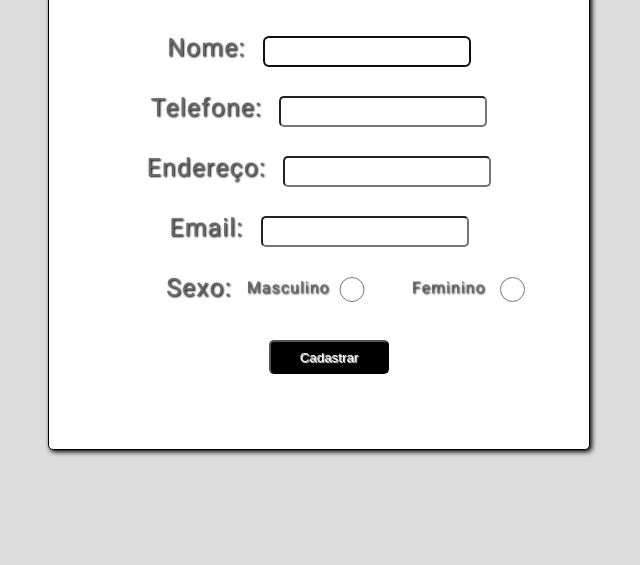
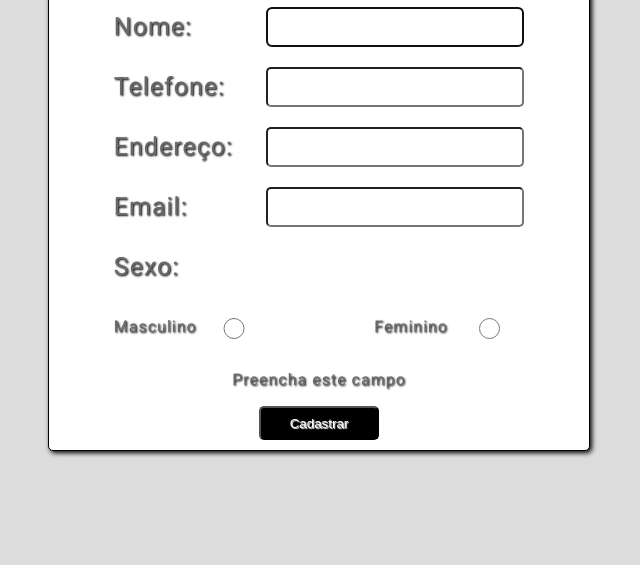
Before and after one commit to Marco-oli/Cadastro, a plain HTML site: page index.html in a window 1280 px wide. Shown: the part 235-800 px from the top of the page, without its empty margins (321-961 px from the left). Drawn offline with Linux system fonts and the light colour scheme.

Commit message:
Alteraçoes no layout

```diff
--- a/css/main.css
+++ b/css/main.css
@@ -18,12 +18,12 @@ body {
     border: 1px black solid;
     border-radius: 5px;
     padding: 10px;
-    height: 570px;
+    min-height: 67vh;
     box-sizing: border-box;
     text-align: center;
     font-size: 25px;
     letter-spacing: 1px;
-    line-height: 60px;
+    line-height: 40px;
     box-shadow: 2px 2px 5px  black;
     text-shadow: 1px 1px 2px black;
 }
@@ -35,15 +35,6 @@ body {
     color: black;
 }
 
-#corpo input {
-    width: 200px;
-    height: 25px;
-    border-radius: 5px;
-    font-size: 16px;
-    margin-left: 10px;
-    color: #696969;
-}
-
 #btn {
     width: 120px;
     height: 34px;
@@ -51,9 +42,19 @@ body {
     background-color: black;
     color: white;
     text-shadow: 1px 1px 1px white;
-    position: absolute;
-    margin-left: -50px;
-    margin-top: 22px;
+}
+
+#corpo .texto {
+    height: 21px;
+}
+
+#corpo input {
+    width: 250px;
+    height: 34px;
+    border-radius: 5px;
+    font-size: 16px;
+    margin-left: 10px;
+    color: #696969;
 }
 
 #MsgErro {
@@ -63,8 +64,7 @@ body {
 
 #radio {
     display: flex;
-    justify-content: center;
-    padding-left: 90px;
+
 }
 
 #radio input {
@@ -83,8 +83,16 @@ body {
     justify-content: flex-end;
     align-items: center;
     width: 150px;
-    padding-left: 15px;
 }
+
+.alinhar {
+    display: flex;
+    align-items: center;
+    justify-content: space-between;
+    padding: 10px;
+    margin: 0px 45px;
+}
+
 
 @media (max-width: 720px) {
 
@@ -93,7 +101,21 @@ body {
     margin: auto;
     overflow: hidden;
    }
-}
+
+   #corpo {
+    display: inline-block;
+    margin-left: -55px;
+   }
+
+   #corpo input {
+    width: 220px;
+    height: 25px;
+    border-radius: 5px;
+    font-size: 16px;
+    /* margin-left: 10px; */
+    color: #696969;
+    margin-right: 26px;
+   }
 
 @media (max-width: 576px) {
 
--- a/index.html
+++ b/index.html
@@ -16,35 +16,38 @@
             <h1>Cadastro de Usuário</h1>
             <span class="mdi mdi-book-open-page-variant" alt="agenda-telefonica"></span>
         </header>
-        <form id="corpo" action="database.php" method="POST" >
-            <div>
+        <form id="corpo" />
+        <div class="alinhar">
             <label for="nome">Nome:</label>
             <input type="text" id="nome" />
         </div>
-            <div>
+        <div class="alinhar">
             <label for="telefone">Telefone:</label>
             <input type="number" id="telefone" />
         </div>
-            <div>
+        <div class="alinhar">
             <label for="endereço">Endereço:</label>
             <input type="text" id="endereço" />
         </div>
-            <div>
+        <div class="alinhar">
             <label for="email">Email:</label>
             <input type="email" id="email" />
         </div>
-            <div id="radio">
+        <div class="alinhar " id="radio">
             <label>Sexo:</label>
-                <label class="label">Masculino<input type="radio" name="sexo" value="masculino"/></label>
-                <label class="label dir">Feminino<input type="radio" name="sexo" value="feminino" /></label>
+        </div>
+        <div class="alinhar">
+            <label class="label">Masculino<input class="texto" type="radio" name="sexo" value="masculino" /></label>
+            <label class="label dir">Feminino<input class="texto" type="radio" name="sexo" value="feminino" /></label>
+        </div>
+        <div id="mensagem">
+            <span id="MsgErro">Preencha este campo</span>
+        </div>
+        <div>
+            <button id="btn" value="Cadastrar" onclick="validar()">Cadastrar</button>
         </div>
         </form>
 
-        <div id="mensagem">
-            <span id="MsgErro"></span>
-
-        </div>
-        <input id="btn" type="submit" value="Cadastrar" onclick="validar()">
 
         <script type="text/javascript" src="./js/index.js"></script>
     </div>
```
Lines whose indentation alone changed are shown as unchanged.
